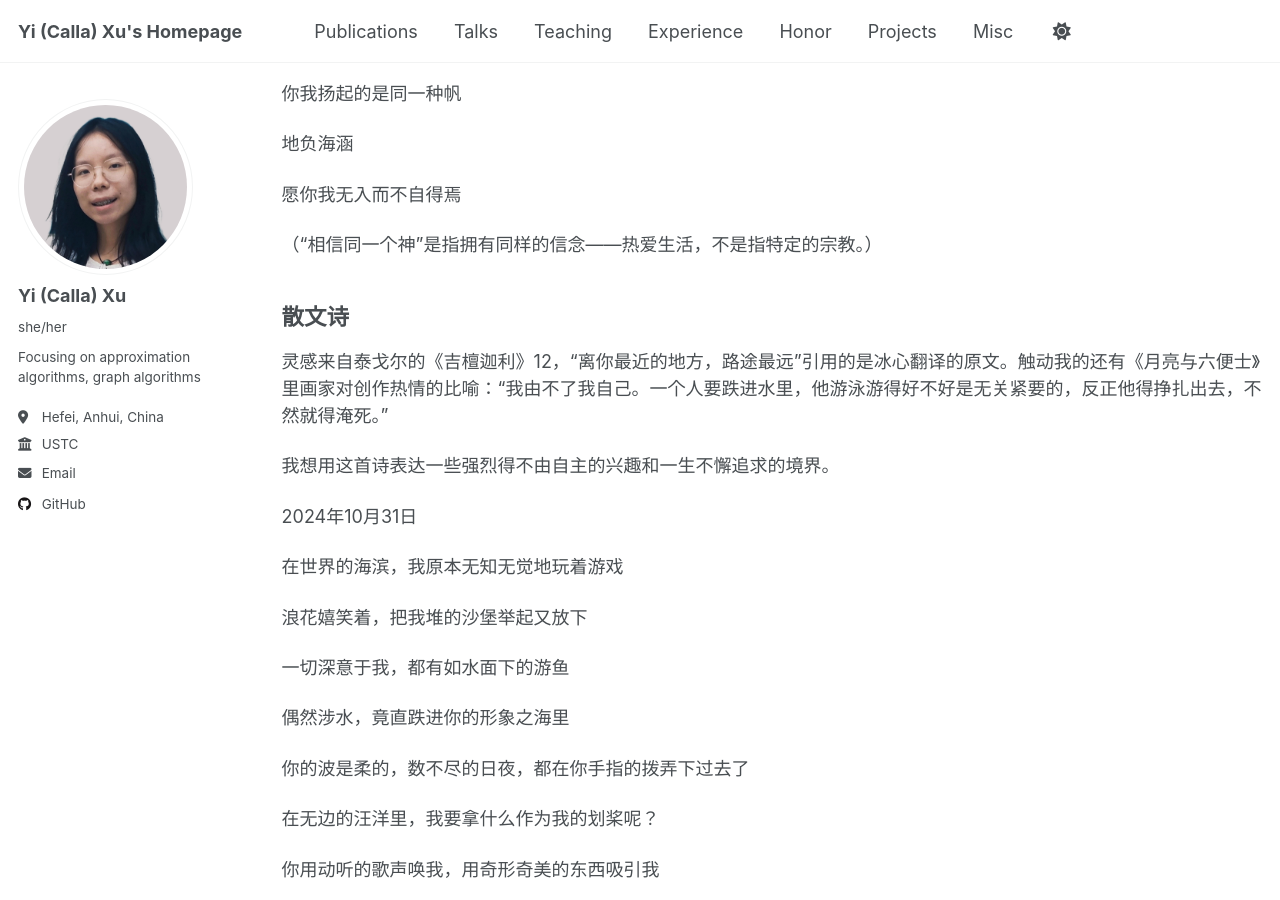
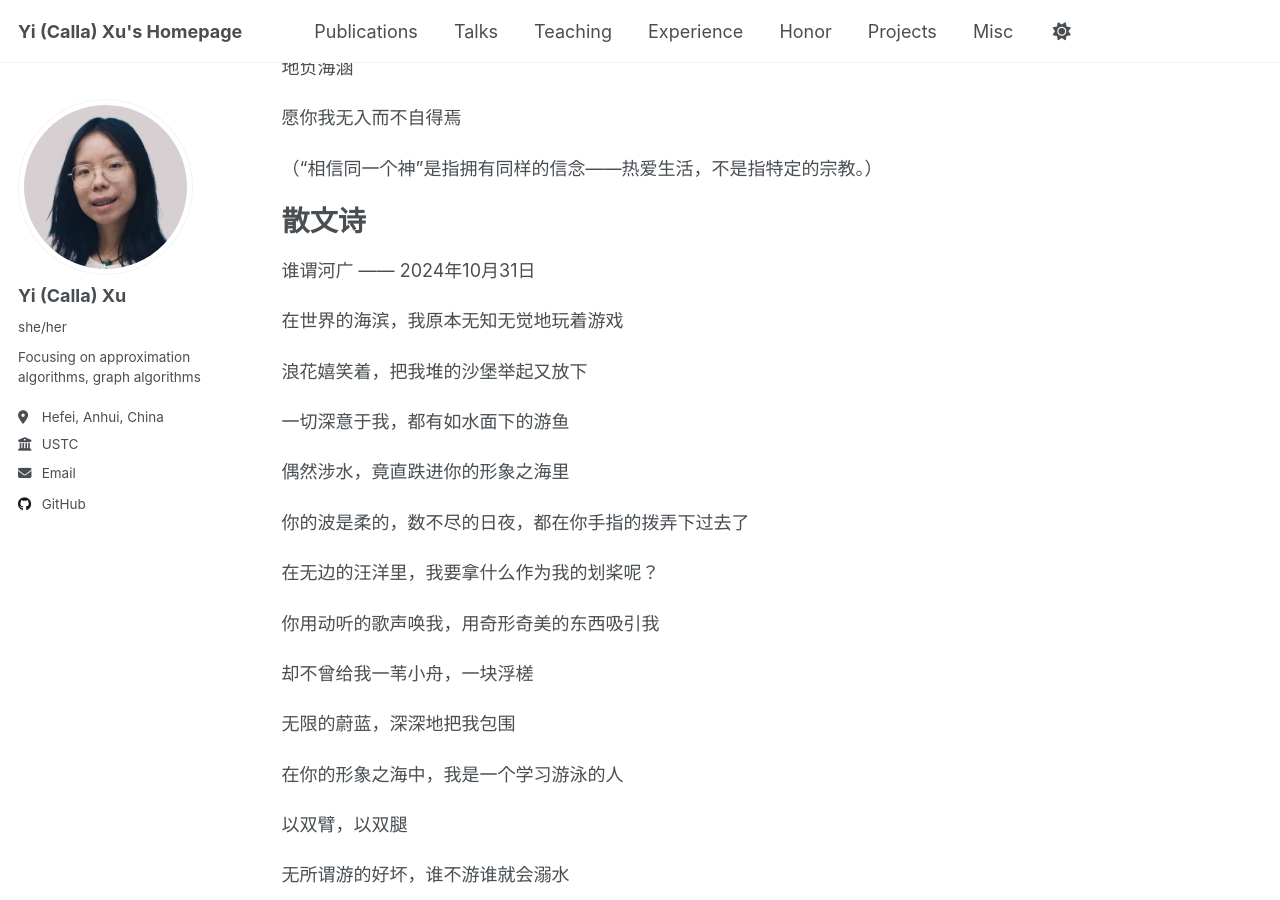
Before and after one commit to yixu-cs/yixu-cs.github.io, a Jekyll site: the page built from _pages/poems.md, in a window 1280 px wide and 900 px high, scrolled down 2551 px. Built offline with Jekyll 4.4.1, drawn with Linux system fonts in a browser that asks for light colours; a script that is not in the unit is left out; some of the changed text lies outside the part shown.

Commit message:
change whole poems page

```diff
--- a/_pages/poems.md
+++ b/_pages/poems.md
@@ -46,7 +46,7 @@
 无垠天宇时时绿，春回大地岁岁约。
 
 香  樟
-
+------
 2018年5月1日
 
 林苑森森植樟树，鸟儿双双做泥屋。
@@ -68,12 +68,12 @@
 唯恐迟去亲不待，月落空山。月落空山，寂静乡心碎枕眠。
 
 古文
-------
+======
 
-在科大有一处小草坪，上面种着几棵香樟树，旁边还有一个小池塘。我喜欢坐在树荫下享受大自然，放松心情。我为这个独特的地方起了名字，并自称“树精”。
+<!-- 在科大有一处小草坪，上面种着几棵香樟树，旁边还有一个小池塘。我喜欢坐在树荫下享受大自然，放松心情。我为这个独特的地方起了名字，并自称“树精”。 -->
 
 题芳仙居
-
+------
 2021年1月22日
 
 此地实乃万象所共享，非余独有；然余常往来，私以为名之题之亦无伤大雅。思来想去，以为“芳仙居”甚好。
@@ -85,10 +85,10 @@
 及去时，眉目染著青碧色，衣袂沾留草木香，心神畅漾，怡怡如也。或有忧虑尚未涤洗得尽，亦觉苦味稍减，犹可耐受。
 
 现代诗
-------
+======
 
 灯下夜话
-
+------
 2022年4月15日
 
 （记和相伴八九年的老朋友打视频电话，她说："有一种并肩而行的感觉"。）
@@ -122,12 +122,13 @@
 （“相信同一个神”是指拥有同样的信念——热爱生活，不是指特定的宗教。）
 
 散文诗
-------
-
+======
+<!--
 灵感来自泰戈尔的《吉檀迦利》12，“离你最近的地方，路途最远”引用的是冰心翻译的原文。触动我的还有《月亮与六便士》里画家对创作热情的比喻：“我由不了我自己。一个人要跌进水里，他游泳游得好不好是无关紧要的，反正他得挣扎出去，不然就得淹死。”
 
-我想用这首诗表达一些强烈得不由自主的兴趣和一生不懈追求的境界。
-
+我想用这首诗表达一些强烈得不由自主的兴趣和一生不懈追求的境界。 -->
+谁谓河广
+------
 2024年10月31日
 
 在世界的海滨，我原本无知无觉地玩着游戏
```
Also changed, not shown: other parts of _pages/poems.md (+2 -2 lines).
